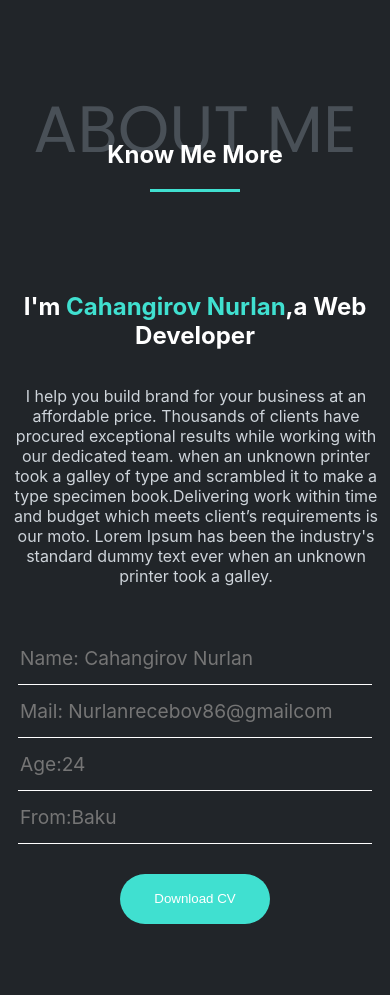
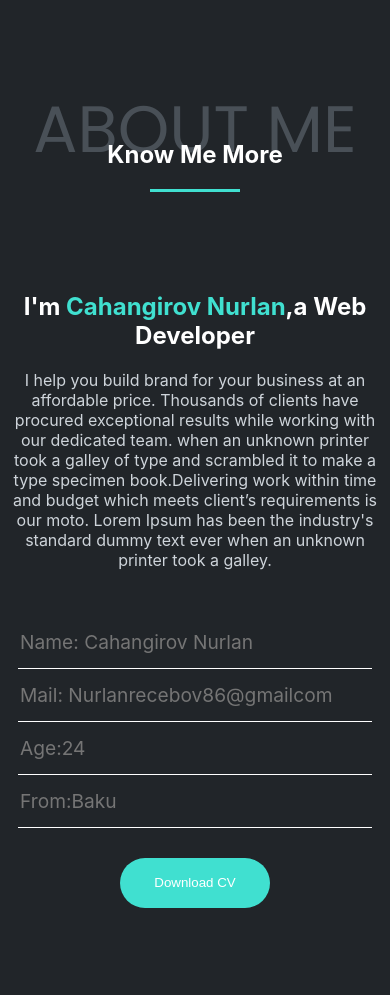
Before and after one commit to nurlan-recebov/Portfolio, a Flask app: page / in a window 390 px wide. Shown: the part 681-1676 px from the top of the page. Run offline with Flask 2, Linux system fonts and the light colour scheme; data comes from the database, SQL or seed files in the repository; some libraries are stand-ins or nearby versions; some web fonts are replaced.

Commit message:
responsivlik

```diff
--- a/static/style.css
+++ b/static/style.css
@@ -149,7 +149,7 @@
         max-width: 100%;
         height: 680px;
         box-sizing: border-box;
-        background-image: url(../static/image/slide6.jpg);
+        background-image: url(../static/image/mac2.jpg);
         animation: slide 25s infinite;
         /*animation-fill-mode: forwards;
         */
@@ -159,7 +159,7 @@
 
     @keyframes slide {
         25% {
-            background-image: url(../static/image/mac2.jpg);
+            background-image: url(../static/slide6.jpg);
         }
         50% {
             background-image: url(../static/image/slider2.jpg);
@@ -392,7 +392,8 @@
     }
 
     .yazi {
-        display: flex;
+        width: 400px;
+        text-align: center;
         color: white;
         font-family: -apple-system, BlinkMacSystemFont, "Segoe UI", Roboto, Oxygen, Ubuntu, Cantarell, "Open Sans", "Helvetica Neue", sans-serif;
     }
@@ -401,10 +402,13 @@
         color: turquoise;
     }
 
-    .paragraf {
+    .yazi p {
         color: #ced4da;
-        width: 480px;
         font-family: -apple-system, BlinkMacSystemFont, "Segoe UI", Roboto, Oxygen, Ubuntu, Cantarell, "Open Sans", "Helvetica Neue", sans-serif;
+    }
+
+    .cumle p {
+        color: #ced4da;
     }
 
     .bolumm {
@@ -959,8 +963,12 @@
             justify-content: center;
             text-align: center;
         }
+        .yazi {
+            width: 380px;
+        }
         .metnn {
             margin-bottom: 30px;
+            text-align: center;
         }
         .scroll-button button {
             position: static;
@@ -1018,9 +1026,12 @@
         .left h1 {
             font-size: 3em;
         }
-        .paragraf {
+        .cumle {
             width: 370px;
-            margin-left: 10px;
+            height: 200px;
+        }
+        .paragraf p {
+            text-align: center;
         }
         .complete {
             display: flex;
--- a/templates/index.html
+++ b/templates/index.html
@@ -113,8 +113,8 @@
                     <div class="metnn">
                         <div class="yazi">
                             <h2>I'm <span>Cahangirov Nurlan</span>,a Web Developer</h2>
-                        </div>
-                        <div class="paragraf">
+
+
                             <p>I help you build brand for your business at an affordable price. Thousands of clients have procured exceptional results while working with our dedicated team. when an unknown printer took a galley of type and scrambled it to
                                 make a type specimen book.Delivering work within time and budget which meets client’s requirements is our moto. Lorem Ipsum has been the industry's standard dummy text ever when an unknown printer took a galley.</p>
 
```
